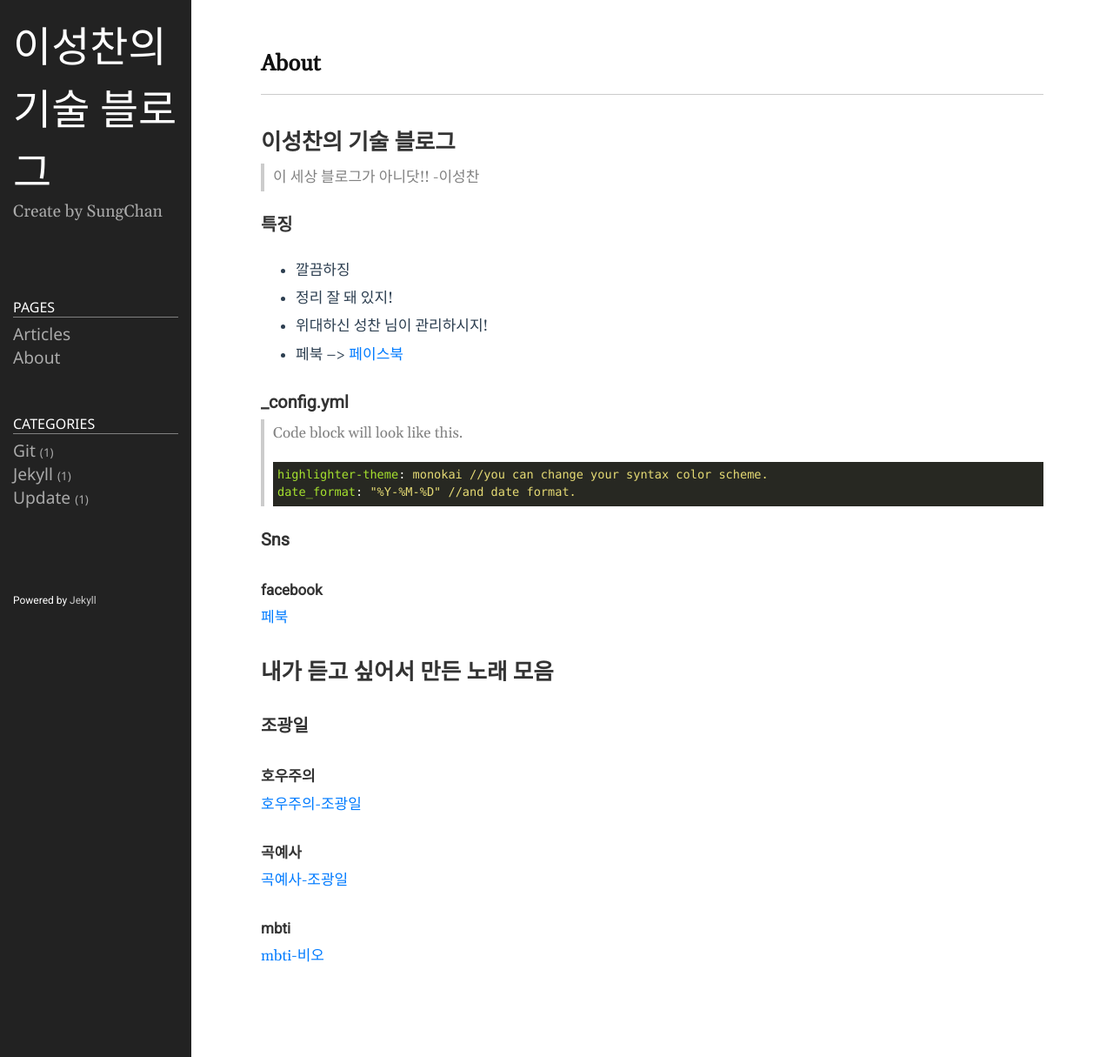
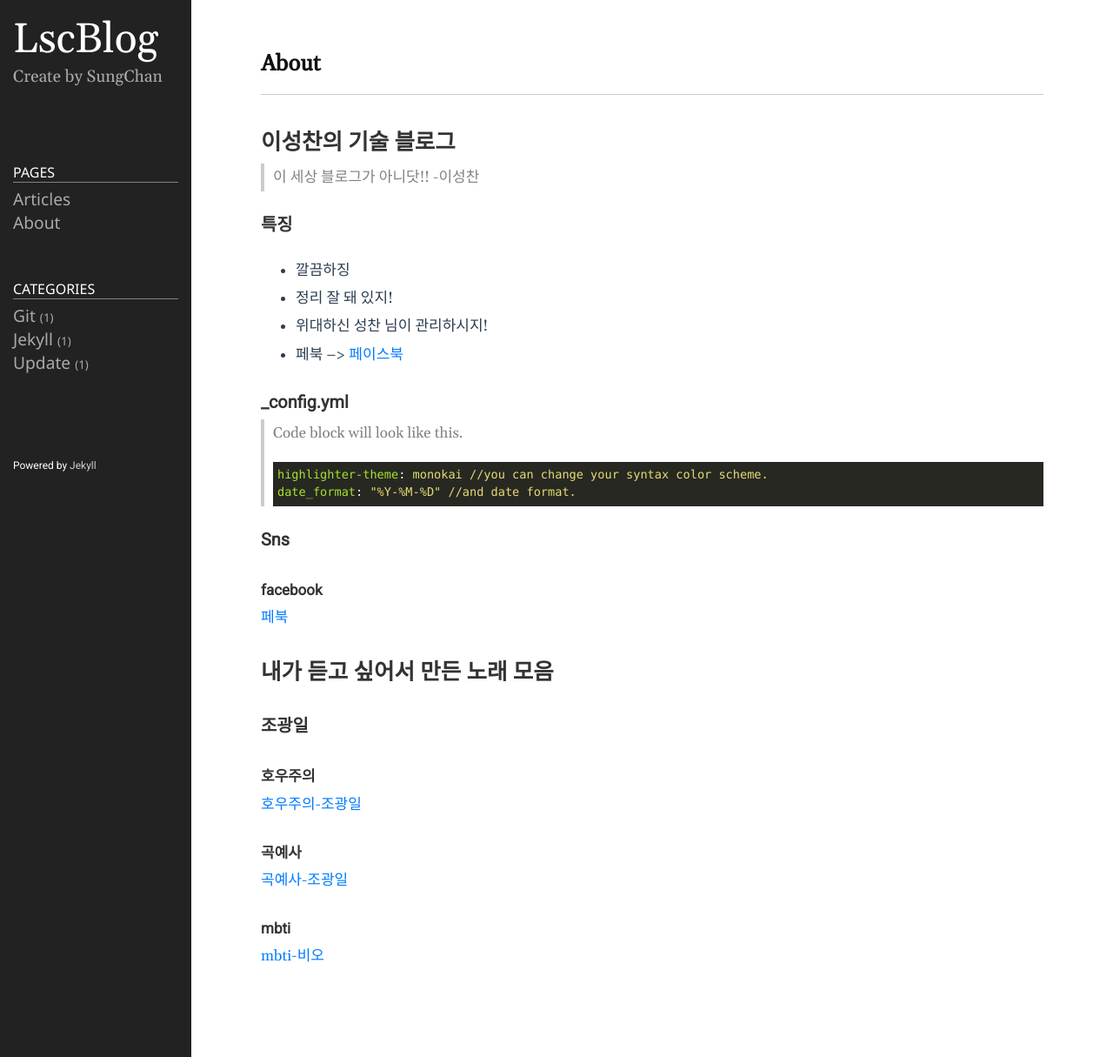
Before and after one commit to SungChan08/SungChan08.github.io, a Jekyll site: the page built from README.md, in a window 1280 px wide. Shown: the whole page at 87% size. Built offline with Jekyll 4.4.1, drawn with Linux system fonts in a browser that asks for light colours.

Commit message:
nc commit

```diff
--- a/_config.yml
+++ b/_config.yml
@@ -18,7 +18,7 @@
 # You can create any custom variable you would like, and they will be accessible
 # in the templates via {{ site.myvariable }}.
 
-title: 이성찬의 기술 블로그
+title: LscBlog
 email: minecraftwond@gmail.com
 description: >- # this means to ignore newlines until "baseurl:"
   Create by SungChan
```
